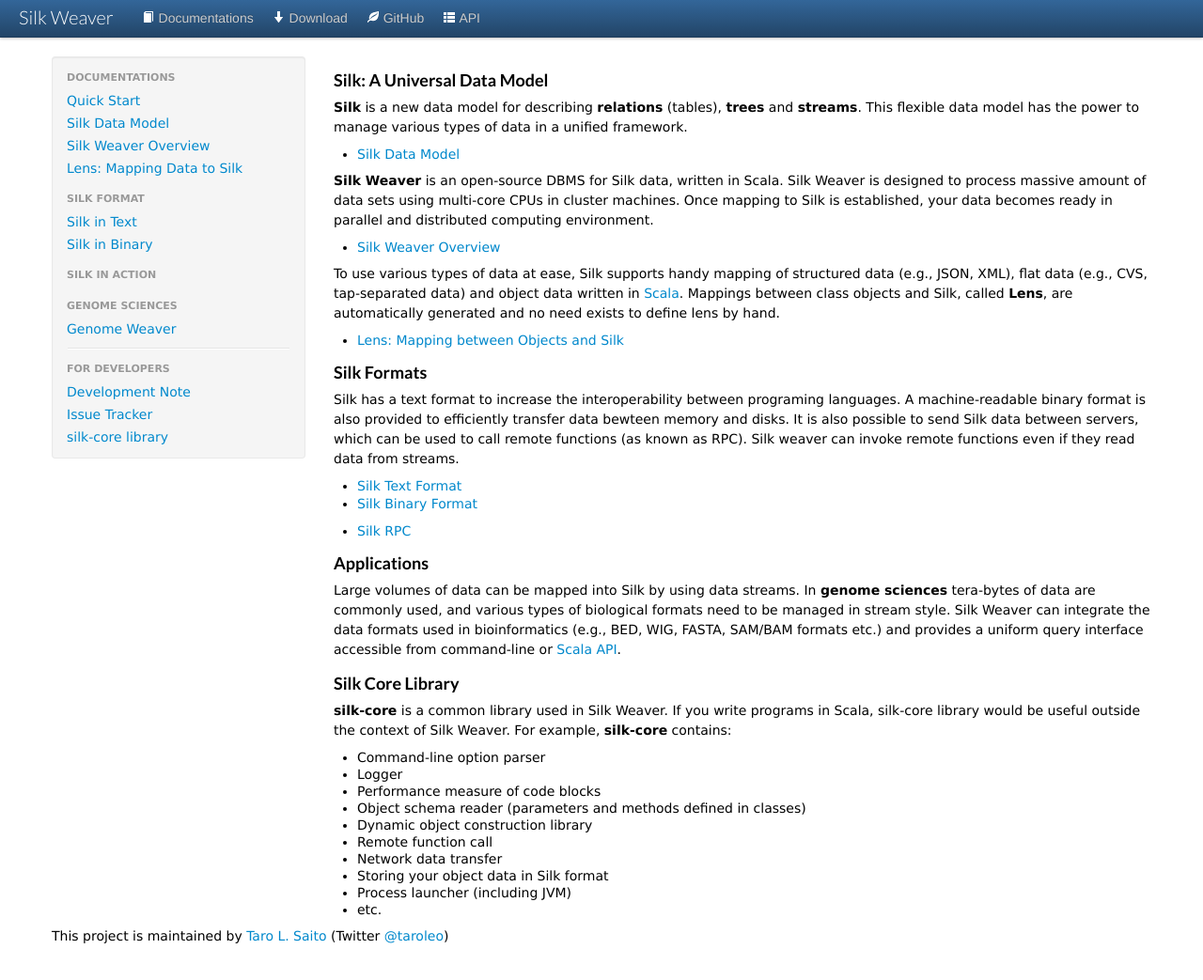
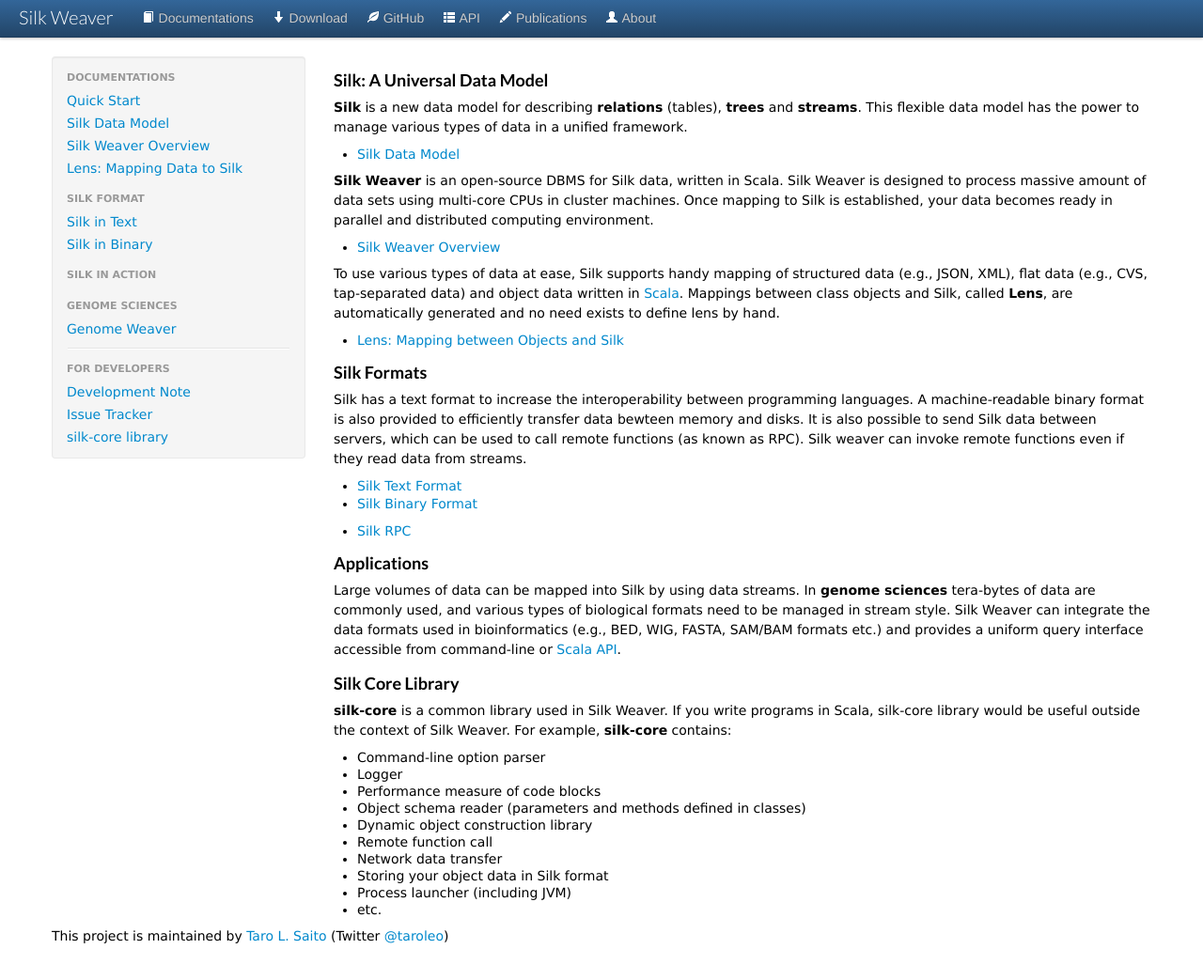
Before and after one commit to xerial/silk, a Jekyll site: the page built from index.md, in a window 1280 px wide and 1056 px high. Shown: the top 1043 px of the window at 94% size. Built offline with Jekyll 4.4.1, drawn with Linux system fonts in a browser that asks for light colours; Markdown is read by kramdown in place of the engine named in the settings.

Commit message:
Edit nav bar

```diff
--- a/_includes/themes/twitter/default.html
+++ b/_includes/themes/twitter/default.html
@@ -62,6 +62,8 @@
 	      <li><a><i class="icon-arrow-down icon-white"></i> Download</a></li>
 	      <li><a href="http://github.com/xerial/silk"><i class="icon-leaf icon-white"></i> GitHub</a></li>
 	      <li><a><i class="icon-th-list icon-white"></i> API</a></li>
+	      <li><a><i class="icon-pencil icon-white"></i> Publications</a></li>
+	      <li><a><i class="icon-user icon-white"></i> About</a></li>
             </ul>
 	  </div>
         </div>
--- a/index.md
+++ b/index.md
@@ -21,7 +21,7 @@ To use various types of data at ease, Silk supports handy mapping of structured
 
 ### Silk Formats
 
-Silk has a text format to increase the interoperability between programing languages. A machine-readable binary format is also provided to efficiently transfer data bewteen memory and disks. It is also possible to send Silk data between servers, which can be used to call remote functions (as known as RPC). Silk weaver can invoke remote functions even if they read data from streams.
+Silk has a text format to increase the interoperability between programming languages. A machine-readable binary format is also provided to efficiently transfer data bewteen memory and disks. It is also possible to send Silk data between servers, which can be used to call remote functions (as known as RPC). Silk weaver can invoke remote functions even if they read data from streams.
 
 * [Silk Text Format](text-format.html)
 * [Silk Binary Format](binary-format.html)
```
